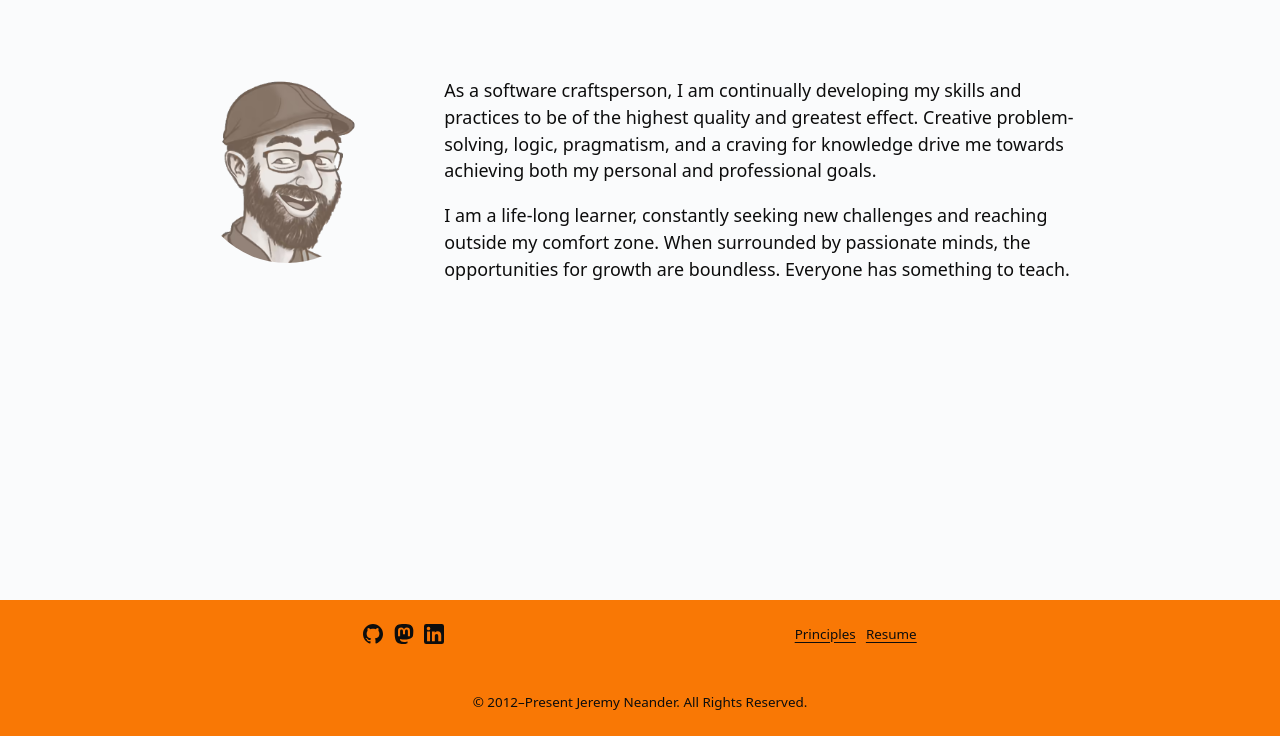
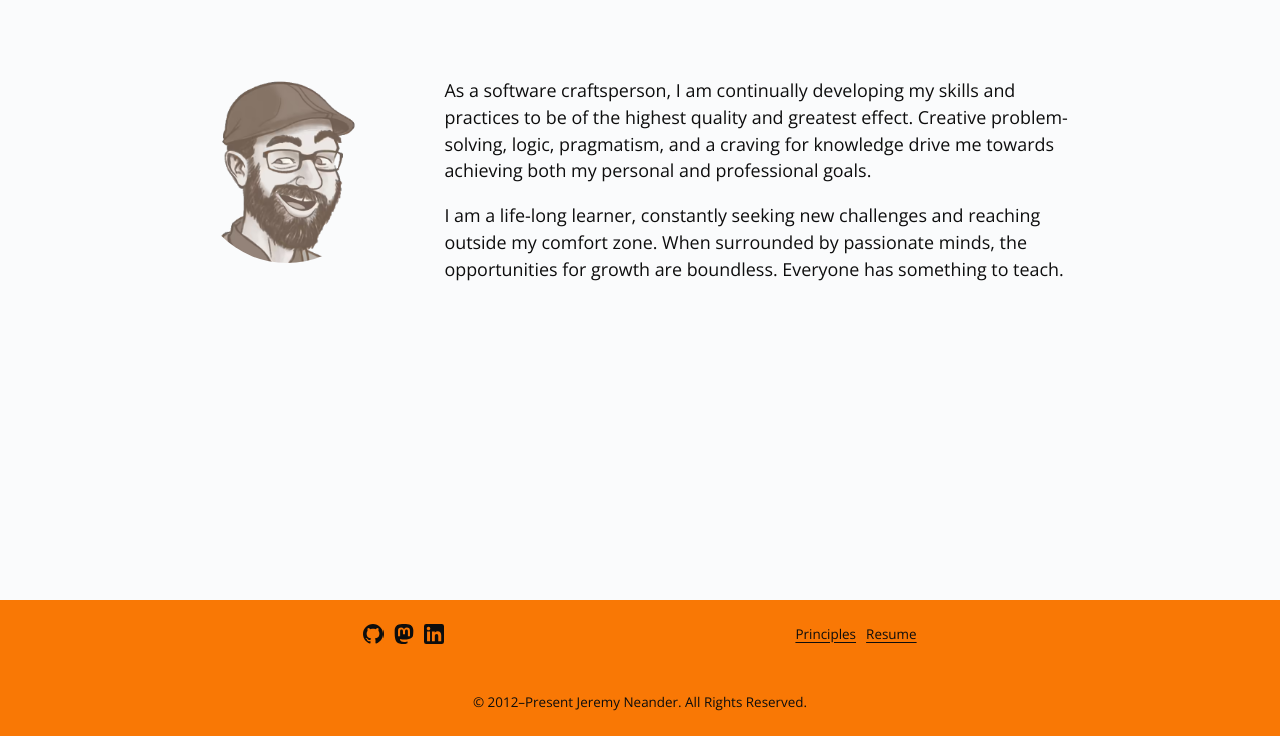
Before and after one commit to jneander/jneander.dev, an Astro site: page / in a window 1280 px wide. Shown: the part 64-800 px from the top of the page. Built offline with nearby package versions, Linux system fonts and the light colour scheme; Astro itself is replaced by a stand-in of ours.

Commit message:
use open sans for body

```diff
--- a/package.json
+++ b/package.json
@@ -16,6 +16,7 @@
   "dependencies": {
     "@astrojs/check": "^0.5.10",
     "@astrojs/mdx": "^2.3.1",
+    "@fontsource/open-sans": "^5.0.28",
     "@fontsource/outfit": "^5.0.13",
     "astro": "^4.6.3",
     "html-entities": "^2.4.0",
--- a/src/layouts/base-layout.astro
+++ b/src/layouts/base-layout.astro
@@ -1,4 +1,5 @@
 ---
+import '@fontsource/open-sans'
 import '@fontsource/outfit'
 
 import Footer from '../components/footer.astro'
--- a/src/styles/properties/base/_font-family.scss
+++ b/src/styles/properties/base/_font-family.scss
@@ -5,7 +5,7 @@
 }
 
 $properties: (
-  'root': _define(root, (system-ui, sans-serif)),
+  'root': _define(root, ('Open Sans', system-ui, sans-serif)),
   'secondary': _define(secondary, ('Outfit', system-ui, sans-serif)),
 );
 
```
Also changed, not shown: 1 other file.
